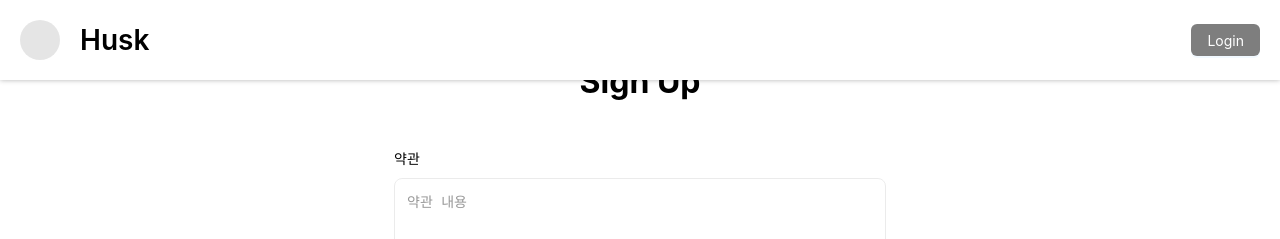
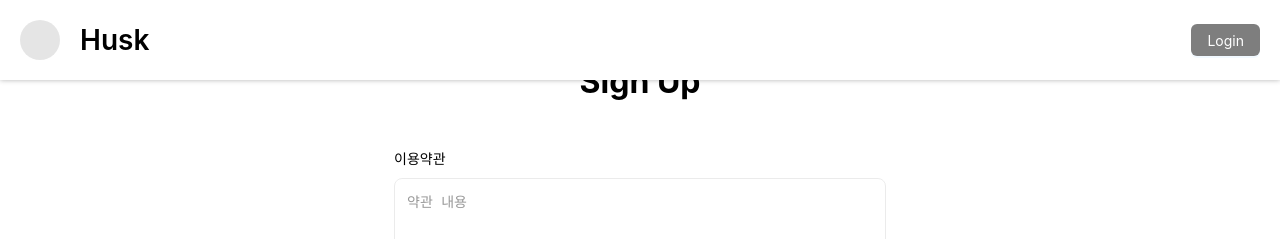
Before and after one commit to team-dopamine/husk-web, a React (Create React App) app: page /read-terms in a window 1280 px wide. Shown: the top 239 px of the page. Built offline with nearby package versions, Linux system fonts and the light colour scheme.

Commit message:
fix: 명칭 수정

```diff
--- a/src/pages/sign-up/read-terms/read-terms-content/index.tsx
+++ b/src/pages/sign-up/read-terms/read-terms-content/index.tsx
@@ -23,7 +23,7 @@ const ReadTermsContent = () => {
       <ContentWrapper>
         <Title>Sign Up</Title>
         <TermsWrapper>
-          <Label>약관</Label>
+          <Label>이용약관</Label>
           <TermsTextarea readOnly value="약관 내용" />
           <AgreementCheckboxWrapper>
             <AgreementText>상기 내용에 동의합니다.</AgreementText>
```
